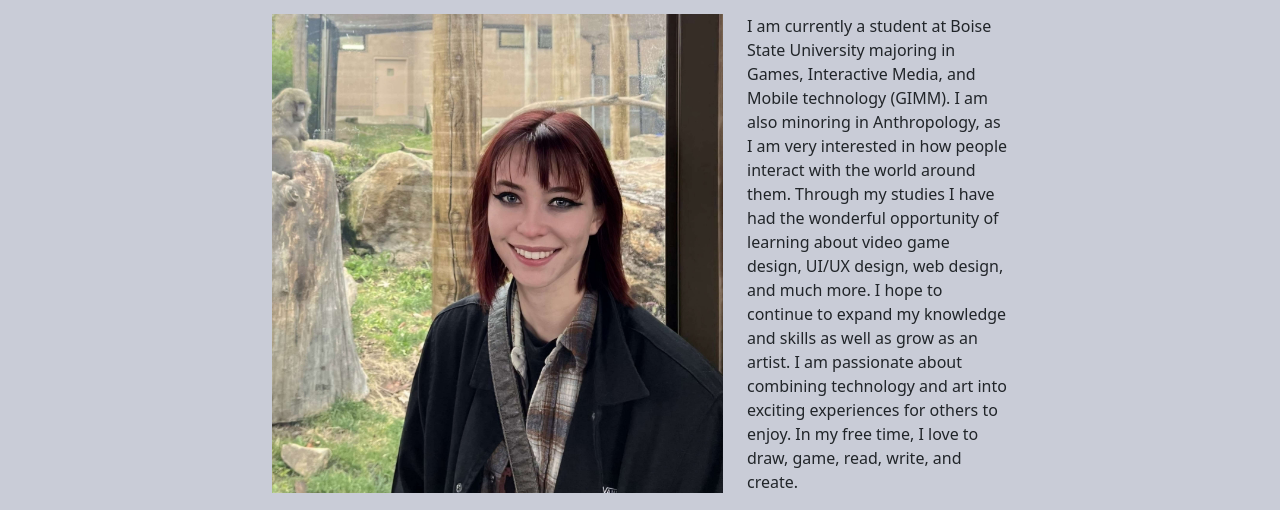
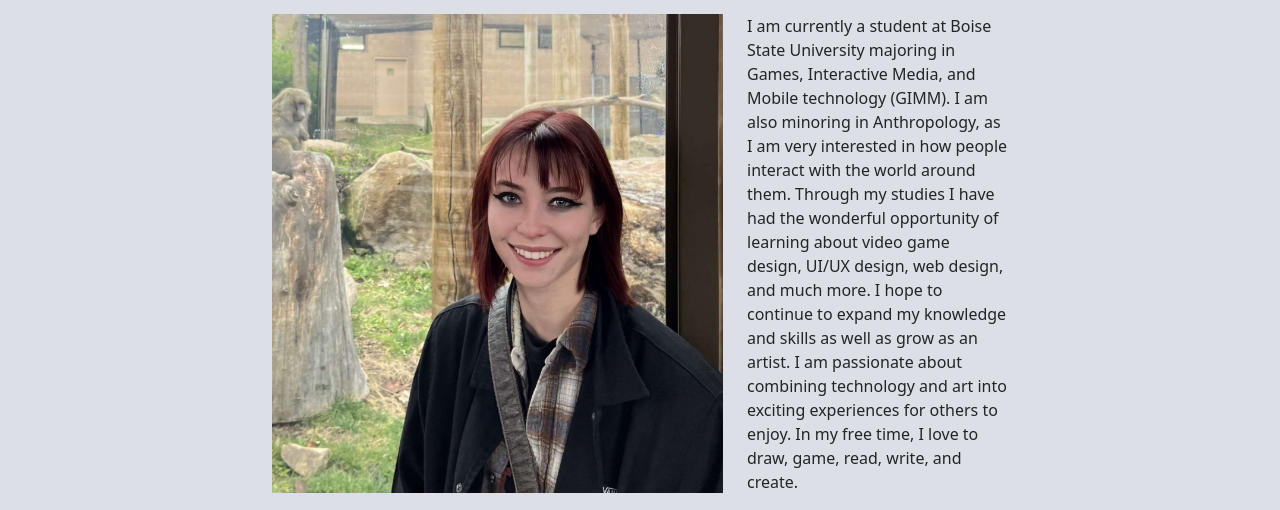
Before and after one commit to ambeartagg/ambeartagg.github.io, a plain HTML site: page index.html in a window 1280 px wide. Shown: the part 316-826 px from the top of the page. Drawn offline with nearby package versions, Linux system fonts and the light colour scheme.

Commit message:
color again

```diff
--- a/style.css
+++ b/style.css
@@ -8,7 +8,7 @@
   }
 
 
-body {background-color: #C9CCD7;
+body {background-color: #dddfe6;
 
 
 }
```
